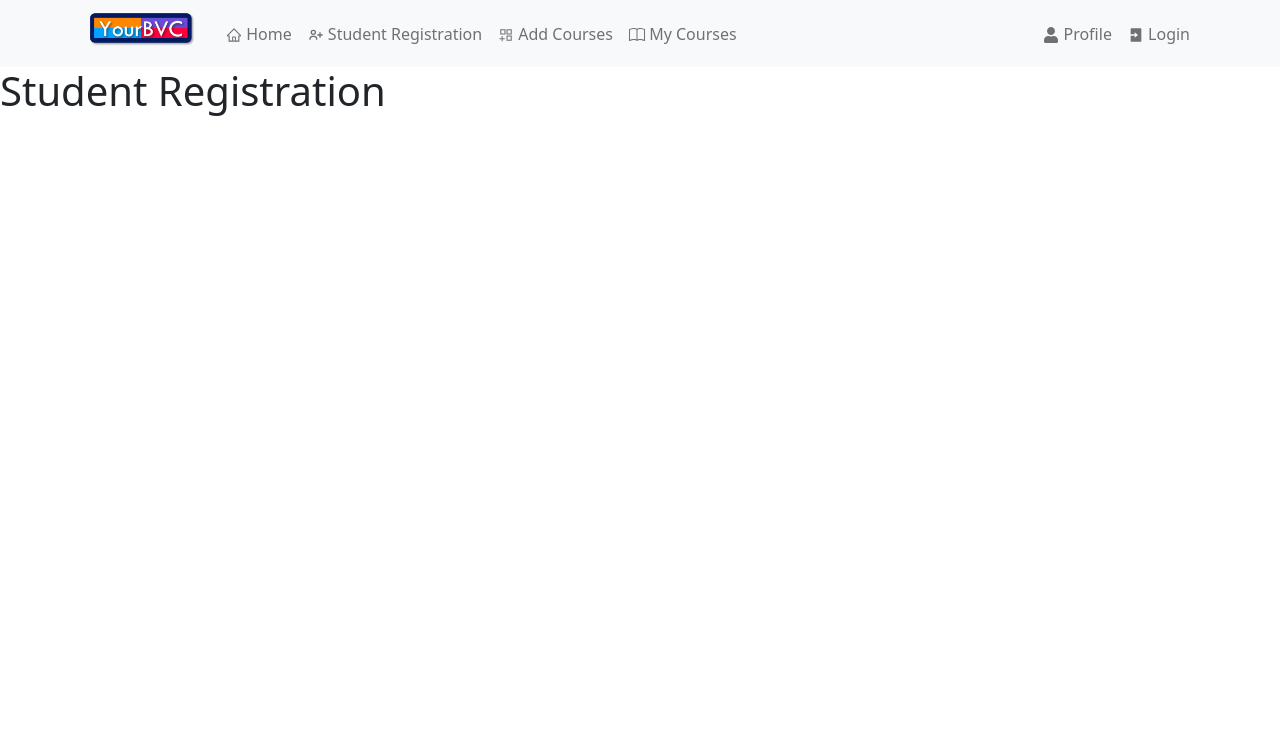
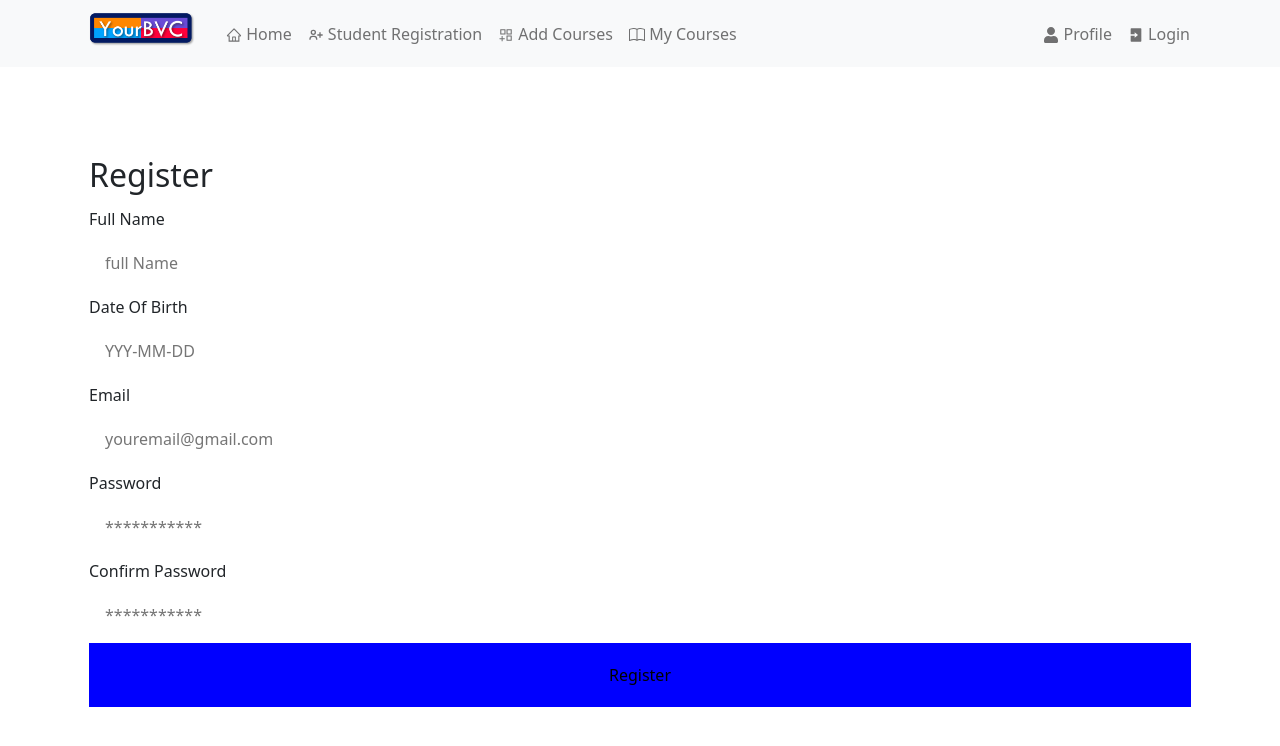
Before and after one commit to mnreettoor/webprogramming, a React (Create React App) app in the folder courseproject/: page /student-registration in a window 1280 px wide. Shown: the top 746 px of the page. Built offline with nearby package versions, Linux system fonts and the light colour scheme; the HTML template or start-up script is replaced by a standard one.

Commit message:
Added the changes made by Abdul

```diff
--- /dev/null
+++ b/courseproject/src/App.css
@@ -0,0 +1,57 @@
+.App {
+    text-align: center;
+    display: flex;
+    min-height: 100vh;
+    align-items: center;
+    justify-content: center;
+    color: white;
+    background-image: linear-gradient(79deg, #7439db,#c66fbc 48%,#f7944d);
+
+  }
+
+  .auth-form-container, .login-form, .register-form{
+    display: flex;
+    flex-direction: column;
+
+  }
+    @media screen and (min-width: 600px){
+
+      .auth-form-container{
+        padding: 5rem;
+        border: 1px solid white;
+        border-radius: 10px;
+        margin: 0.5rem;
+      }
+    }
+
+
+
+  label{
+    text-align: left;
+    padding: 0.25rem 0;
+
+  }
+
+  input{
+    margin: 0.5rem 0;
+    padding: 1rem;
+    border: none;
+    border-radius: 10px;
+
+  }
+
+  button{
+    border: none;
+    background-color: blue;
+    padding: 20px;
+    border-radius: 10px;
+    cursor: pointer;
+
+  }
+
+  .link-btn {
+    background: none;
+    color: white;
+    text-decoration: underline;
+
+  }
--- a/courseproject/src/App.js
+++ b/courseproject/src/App.js
@@ -1,12 +1,13 @@
 import React, { Component } from 'react';
 import { BrowserRouter as Router,Routes, Route  } from 'react-router-dom';
 import Home from './Pages/Home'
-import Login from './Pages/Login'
+import {Login} from './Pages/Login'
 import Profile from './Pages/Profile'
-import StudentRegistration from './Pages/StudentRegistration'
+import {StudentRegistration} from './Pages/StudentRegistration'
 import AddCourses from './Pages/AddCourses'
 import MyCourses from './Pages/MyCourses'
 import Header from './Components/Header'
+import './App.css';
 
 class App extends Component {
   render() {
--- a/courseproject/src/Pages/Login.js
+++ b/courseproject/src/Pages/Login.js
@@ -1,11 +1,28 @@
-import React from 'react'
+import React, {useState} from "react";
+
 // Abdul
-const Login = ()=>{
+export const Login = (props) => {
+    const[email, setEmail] = useState('');
+    const[password, setPassword] = useState('');
+    const handleSubmit = (e) =>{
+        e.preventDefault();
+        console.log(email);
+
+    }
 
     return(
-        <>
-        <h1>Login</h1>
-        </>
+        <div className="auth-form-container">
+                <h2>Login</h2>
+            <form className="login-form" onSubmit={handleSubmit}>
+                <label htmlfor="email">Email</label>
+                <input value={email} onChange={(e) => setEmail(e.target.value)} type="email" placeholder="youremail@gmail.com" id="email" name="email" />
+                <label htmlfor="password">Password</label>
+                <input value={password} onChange={(e) => setPassword(e.target.value)} type="password" placeholder="***********" id="password" name="password" />
+                <button type="submit" onClick={() => props.onFormSwitch('')}>Login</button>
+            </form>
+            <button className="link-btn" onClick={() => props.onFormSwitch('register')}>Don't have an account? Register here.</button>
+
+
+       </div>
     )
 }
-export default Login
--- a/courseproject/src/Pages/MyCourses.js
+++ b/courseproject/src/Pages/MyCourses.js
@@ -11,13 +11,11 @@ const MyCourses = ()=>{
     const studentId = 1001;
     const student = myCourses.find(student => student.studentId === studentId)
 
-
-
     const handleDropCourse = (id) => {
-        setMyCourses(
+        //setMyCourses(
             student.courses.splice(id,1)
-        )
-        console.log(mycourses)
+        //)
+        console.log(student)
     }
 
     return (
--- a/courseproject/src/Pages/StudentRegistration.js
+++ b/courseproject/src/Pages/StudentRegistration.js
@@ -1,11 +1,37 @@
-import React from 'react'
-// Daniel
-const StudentRegistration = ()=>{
+import React, {useState} from "react";
+
+
+export const StudentRegistration = (props) => {
+
+    const[email, setEmail] = useState('');
+    const[password, setPassword] = useState('');
+    const[name, setName] = useState('');
+    const[date, setDob] = useState('');
+    const[conp, setConp] = useState('');
+
+    const handleSubmit = (e) =>{
+        e.preventDefault();
+        console.log(email);
+    }
 
     return(
-        <>
-        <h1>Student Registration</h1>
-        </>
+        <div className="auth-form-container">
+                <h2>Register</h2>
+            <form className="register-form" onSubmit={handleSubmit}>
+                <label htmlFor="name">Full Name</label>
+                <input value={name} onChange={(e) => setName(e.target.value)} type="text" placeholder="full Name" id="name" name="name" />
+                <label htmlFor="date">Date Of Birth</label>
+                <input value={date} onChange={(e) => setDob(e.target.value)} type="text" placeholder="YYY-MM-DD" id="date" name="date" />
+                <label htmlfor="email">Email</label>
+                <input value={email} onChange={(e) => setEmail(e.target.value)} type="email" placeholder="youremail@gmail.com" id="email" name="email" />
+                <label htmlfor="password">Password</label>
+                <input value={password} onChange={(e) => setPassword(e.target.value)} type="password" placeholder="***********" id="password" name="password" />
+                <label htmlfor="password">Confirm Password</label>
+                <input value={conp} onChange={(e) => setConp(e.target.value)} type="password" placeholder="***********" id="conp" name="conp" />
+                <button type="submit" onClick={() => props.onFormSwitch('login')}>Register</button>
+            </form>
+            <button className="link-btn" onClick={() => props.onFormSwitch('login')}>Already have an account? Login here.</button>
+        </div>
+
     )
 }
-export default StudentRegistration
```
